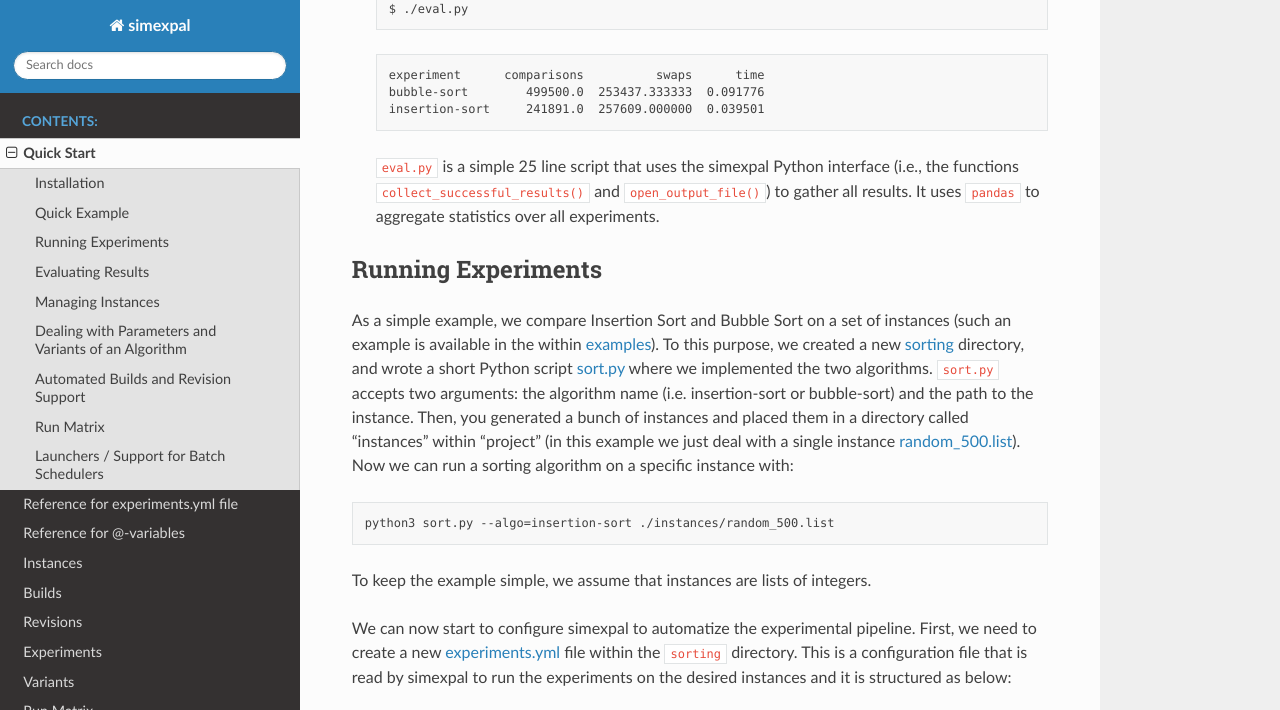
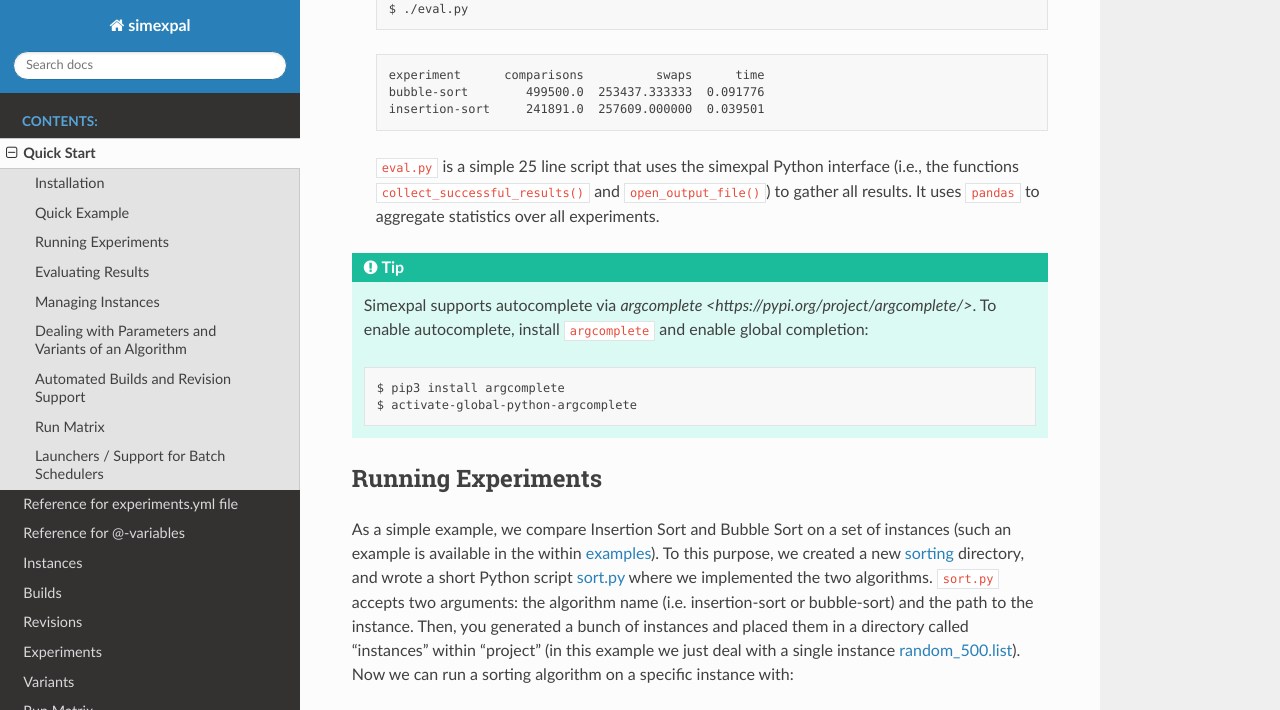
Before and after one commit to hu-macsy/simexpal, a Sphinx documentation site: the page built from docs/quick_start.rst, in a window 1280 px wide and 900 px high, scrolled down 1978 px, cut to the strip 0-710 px from the top of the window. Built offline with Sphinx 7.4.7 and the Read the Docs theme 2.0.0, drawn with Linux system fonts in a browser that asks for light colours.

Commit message:
Tip on autocomplete.
* Add autocomplete note
* Use pip3

```diff
--- a/docs/quick_start.rst
+++ b/docs/quick_start.rst
@@ -125,6 +125,15 @@ on multiple inputs.
     ``eval.py`` is a simple 25 line script that uses the simexpal Python interface
     (i.e., the functions ``collect_successful_results()`` and ``open_output_file()``)
     to gather all results. It uses ``pandas`` to aggregate statistics over all experiments.
+
+.. tip::
+    Simexpal supports autocomplete via `argcomplete <https://pypi.org/project/argcomplete/>`.
+    To enable autocomplete, install ``argcomplete`` and enable global completion:
+
+    .. code-block:: bash
+
+      $ pip3 install argcomplete
+      $ activate-global-python-argcomplete
 
 Running Experiments
 -------------------
```
